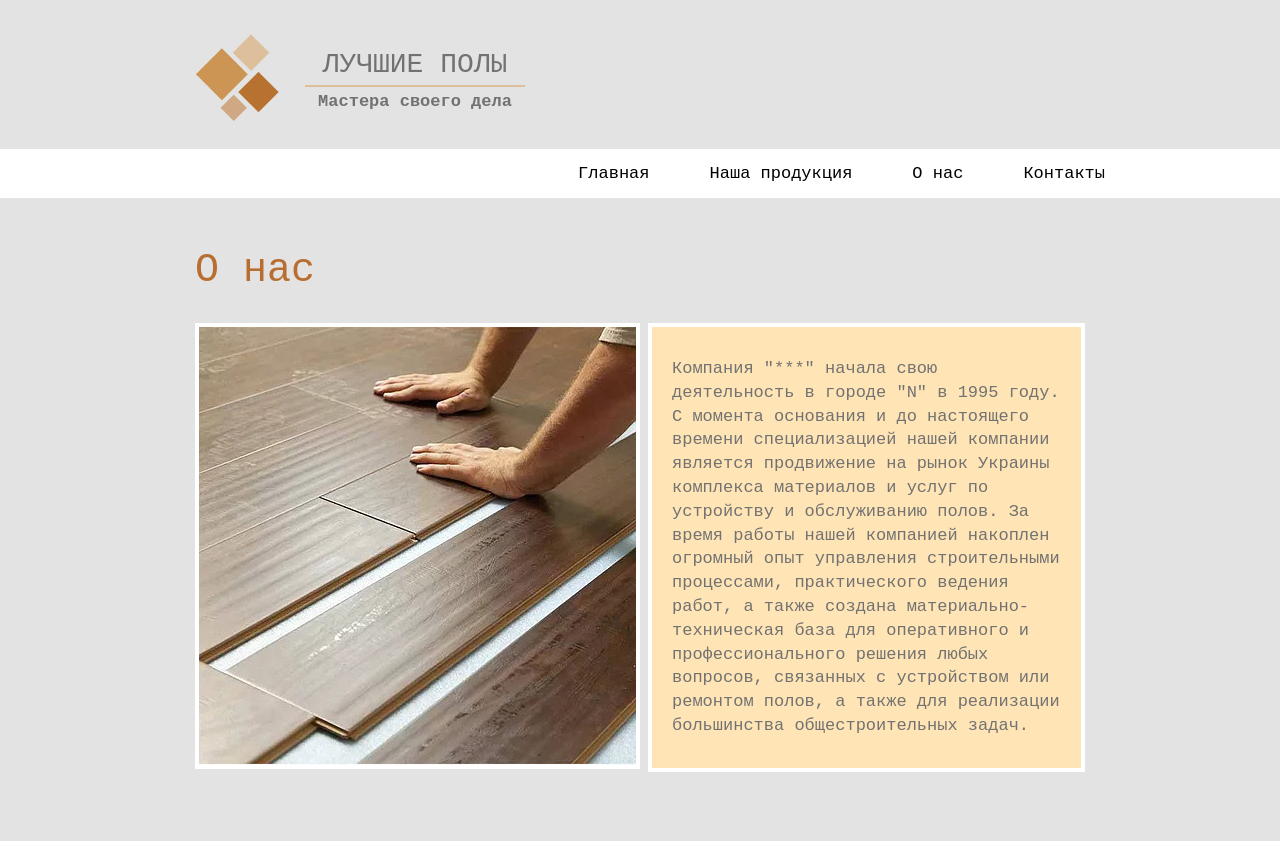
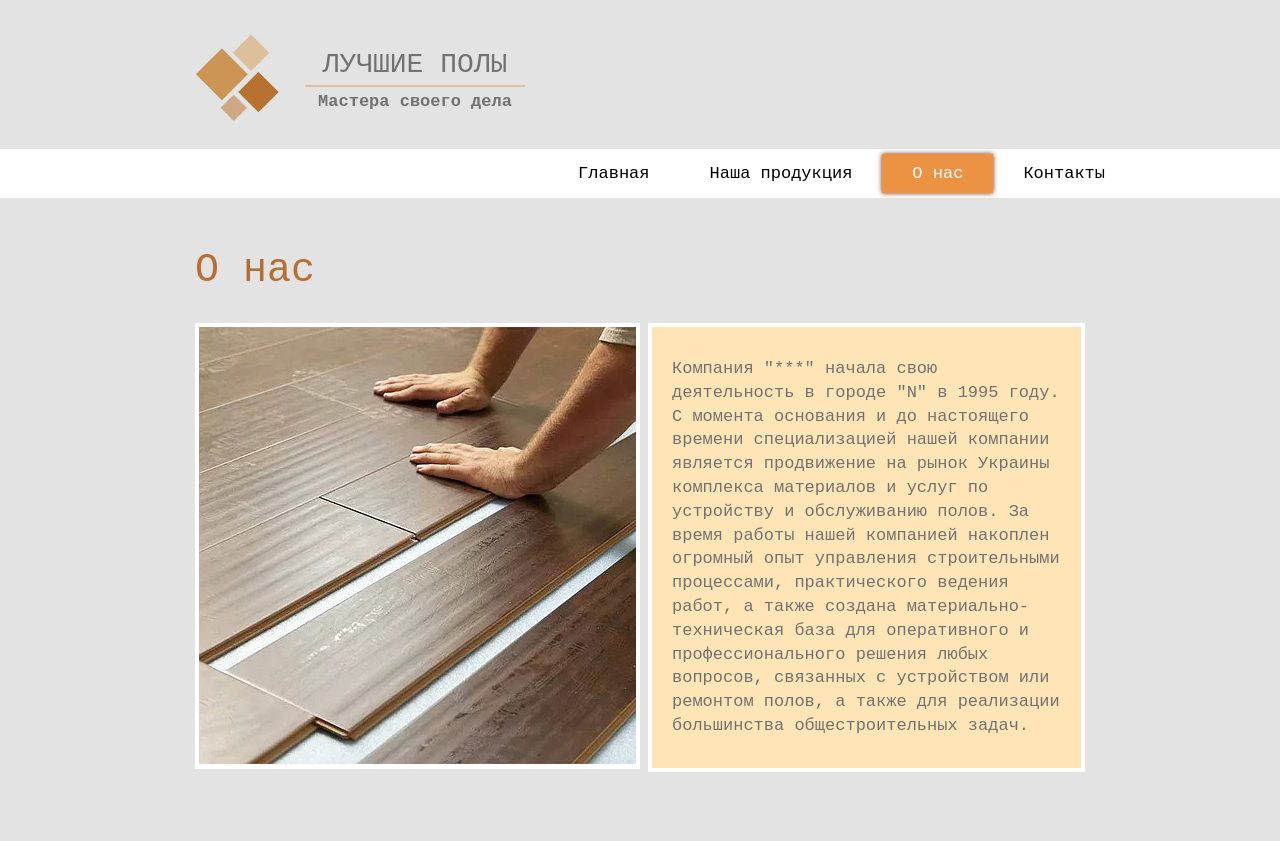
Before and after one commit to fairy-tale-composer/chocolatier-and-floor-cover-websites, a PHP site: page /FirstLanding/FloorCover/about.html in a window 1280 px wide. Shown: the top 841 px of the page. Run offline with PHP 8.4, Linux system fonts and the light colour scheme.

Commit message:
стилизована кнопка активной страницы в меню

```diff
--- a/FirstLanding/FloorCover/about.html
+++ b/FirstLanding/FloorCover/about.html
@@ -35,7 +35,7 @@
                 <li>
                     <a href="production.html">Наша продукция</a>
                 </li>
-                <li>
+                <li class="active">
                     <a href="about.html">О нас</a>
                 </li>
                 <li>
--- a/FirstLanding/FloorCover/contacts.html
+++ b/FirstLanding/FloorCover/contacts.html
@@ -38,7 +38,7 @@
                 <li>
                     <a href="about.html">О нас</a>
                 </li>
-                <li>
+                <li class="active">
                     <a href="contacts.html">Контакты</a>
                 </li>
             </ul>
--- a/FirstLanding/FloorCover/css/main.css
+++ b/FirstLanding/FloorCover/css/main.css
@@ -120,9 +120,12 @@ nav {
     background: #CFA783;
     color: #fff;
 }
-.menu a:active {
-    background: #B77231;
-    color: #fff;
+.active {
+		background-color: #EC9243;
+		box-shadow: 0 0 5px rgba(115, 39, 0,8);
+	}
+.active a {
+	color: #fff;
 }
 /* Секция */
 section {
--- a/FirstLanding/FloorCover/index.html
+++ b/FirstLanding/FloorCover/index.html
@@ -27,7 +27,7 @@
                 </button>
             </div>
             <ul class="menu" id="nav-main">
-                <li>
+                <li class="active">
                     <a href="index.html">Главная</a>
                 </li>
                 <li>
--- a/FirstLanding/FloorCover/production.html
+++ b/FirstLanding/FloorCover/production.html
@@ -32,7 +32,7 @@
                 <li>
                     <a href="index.html">Главная</a>
                 </li>
-                <li>
+                <li class="active">
                     <a href="production.html">Наша продукция</a>
                 </li>
                 <li>
```
